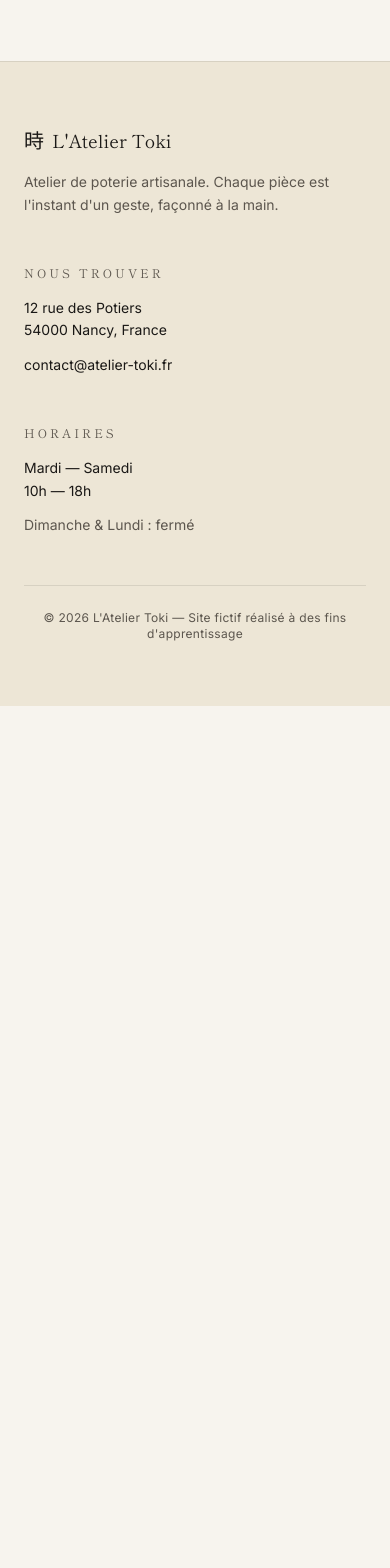
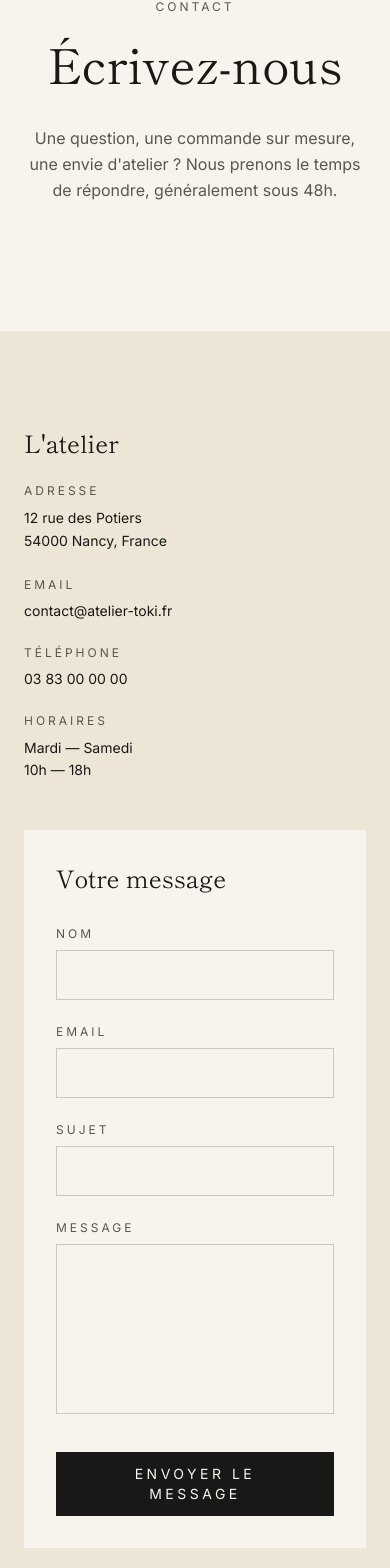
Before and after one commit to alexiszirnhelt-ai/atelier-toki, a React (Vite) app in the folder frontend/: page /contact in a window 390 px wide. Shown: the part 320-1888 px from the top of the page. Before the commit the page ends 1026 px from the top, so only its background shows below. Built offline with nearby package versions, Linux system fonts and the light colour scheme.

Commit message:
feat: page Contact avec formulaire React contrôlé et validation

```diff
--- a/frontend/src/pages/Contact.jsx
+++ b/frontend/src/pages/Contact.jsx
@@ -1,9 +1,282 @@
+import { useState } from "react";
+
 function Contact() {
+  // État du formulaire : un objet avec les 4 champs
+  const [formData, setFormData] = useState({
+    name: "",
+    email: "",
+    subject: "",
+    message: "",
+  });
+
+  // État pour savoir si le formulaire a été soumis avec succès
+  const [submitted, setSubmitted] = useState(false);
+
+  // État pour stocker les erreurs de validation
+  const [errors, setErrors] = useState({});
+
+  // Met à jour le state quand un champ change
+  function handleChange(event) {
+    const { name, value } = event.target;
+    setFormData((previousData) => ({
+      ...previousData,
+      [name]: value,
+    }));
+
+    // Si on corrige une erreur, on l'efface
+    if (errors[name]) {
+      setErrors((previousErrors) => ({
+        ...previousErrors,
+        [name]: null,
+      }));
+    }
+  }
+
+  // Valide le formulaire et retourne un objet d'erreurs
+  function validate() {
+    const newErrors = {};
+
+    if (!formData.name.trim()) {
+      newErrors.name = "Veuillez indiquer votre nom.";
+    }
+
+    if (!formData.email.trim()) {
+      newErrors.email = "Veuillez indiquer votre email.";
+    } else if (!/^[^\s@]+@[^\s@]+\.[^\s@]+$/.test(formData.email)) {
+      newErrors.email = "Cet email ne semble pas valide.";
+    }
+
+    if (!formData.subject.trim()) {
+      newErrors.subject = "Veuillez préciser un sujet.";
+    }
+
+    if (!formData.message.trim()) {
+      newErrors.message = "Le message est vide.";
+    } else if (formData.message.trim().length < 10) {
+      newErrors.message =
+        "Le message est un peu court (10 caractères minimum).";
+    }
+
+    return newErrors;
+  }
+
+  // Gère la soumission du formulaire
+  function handleSubmit(event) {
+    event.preventDefault(); // empêche le rechargement de la page
+
+    const newErrors = validate();
+
+    if (Object.keys(newErrors).length > 0) {
+      setErrors(newErrors);
+      return;
+    }
+
+    // TODO: envoyer au backend (branche feat/api-contact à venir)
+    console.log("Formulaire envoyé :", formData);
+
+    setSubmitted(true);
+    setFormData({ name: "", email: "", subject: "", message: "" });
+  }
+
   return (
-    <div className="max-w-6xl mx-auto px-6 py-20">
-      <h1 className="text-5xl text-ink mb-6">Contact</h1>
-      <p className="text-lg text-ink-soft">Une question ? Écrivez-nous.</p>
-    </div>
+    <>
+      {/* HERO */}
+      <section className="bg-paper py-32 px-6">
+        <div className="max-w-3xl mx-auto text-center">
+          <span className="font-jp text-4xl text-ink-soft block mb-6">文</span>
+          <span className="text-xs uppercase tracking-widest text-ink-soft">
+            Contact
+          </span>
+          <h1 className="font-serif text-5xl md:text-6xl text-ink mt-4 leading-tight">
+            Écrivez-nous
+          </h1>
+          <p className="text-ink-soft leading-relaxed mt-8 max-w-xl mx-auto">
+            Une question, une commande sur mesure, une envie d'atelier ? Nous
+            prenons le temps de répondre, généralement sous 48h.
+          </p>
+        </div>
+      </section>
+
+      {/* FORMULAIRE + INFOS */}
+      <section className="bg-sand py-24 px-6">
+        <div className="max-w-5xl mx-auto grid md:grid-cols-3 gap-12">
+          {/* COLONNE GAUCHE : INFOS */}
+          <div className="md:col-span-1">
+            <h2 className="font-serif text-2xl text-ink mb-6">L'atelier</h2>
+
+            <div className="space-y-6 text-sm">
+              <div>
+                <p className="text-xs uppercase tracking-widest text-ink-soft mb-2">
+                  Adresse
+                </p>
+                <p className="text-ink leading-relaxed">
+                  12 rue des Potiers
+                  <br />
+                  54000 Nancy, France
+                </p>
+              </div>
+
+              <div>
+                <p className="text-xs uppercase tracking-widest text-ink-soft mb-2">
+                  Email
+                </p>
+                <p className="text-ink">contact@atelier-toki.fr</p>
+              </div>
+
+              <div>
+                <p className="text-xs uppercase tracking-widest text-ink-soft mb-2">
+                  Téléphone
+                </p>
+                <p className="text-ink">03 83 00 00 00</p>
+              </div>
+
+              <div>
+                <p className="text-xs uppercase tracking-widest text-ink-soft mb-2">
+                  Horaires
+                </p>
+                <p className="text-ink leading-relaxed">
+                  Mardi — Samedi
+                  <br />
+                  10h — 18h
+                </p>
+              </div>
+            </div>
+          </div>
+
+          {/* COLONNE DROITE : FORMULAIRE */}
+          <div className="md:col-span-2 bg-paper p-8 md:p-12">
+            {submitted ? (
+              // Message de confirmation
+              <div className="text-center py-12">
+                <span className="font-jp text-5xl text-clay block mb-6">
+                  心
+                </span>
+                <h2 className="font-serif text-3xl text-ink mb-4">
+                  Message bien reçu
+                </h2>
+                <p className="text-ink-soft leading-relaxed mb-8">
+                  Merci de nous avoir écrit. Nous revenons vers vous très
+                  bientôt.
+                </p>
+                <button
+                  onClick={() => setSubmitted(false)}
+                  className="text-sm uppercase tracking-widest text-ink border-b border-ink pb-1 hover:text-clay hover:border-clay transition-colors"
+                >
+                  Écrire un autre message
+                </button>
+              </div>
+            ) : (
+              // Formulaire
+              <form onSubmit={handleSubmit} noValidate>
+                <h2 className="font-serif text-2xl text-ink mb-8">
+                  Votre message
+                </h2>
+
+                {/* Nom */}
+                <div className="mb-6">
+                  <label
+                    htmlFor="name"
+                    className="block text-xs uppercase tracking-widest text-ink-soft mb-2"
+                  >
+                    Nom
+                  </label>
+                  <input
+                    type="text"
+                    id="name"
+                    name="name"
+                    value={formData.name}
+                    onChange={handleChange}
+                    className={`w-full px-4 py-3 bg-paper border text-ink focus:outline-none focus:border-ink transition-colors ${
+                      errors.name ? "border-clay" : "border-ink/20"
+                    }`}
+                  />
+                  {errors.name && (
+                    <p className="text-clay text-sm mt-2">{errors.name}</p>
+                  )}
+                </div>
+
+                {/* Email */}
+                <div className="mb-6">
+                  <label
+                    htmlFor="email"
+                    className="block text-xs uppercase tracking-widest text-ink-soft mb-2"
+                  >
+                    Email
+                  </label>
+                  <input
+                    type="email"
+                    id="email"
+                    name="email"
+                    value={formData.email}
+                    onChange={handleChange}
+                    className={`w-full px-4 py-3 bg-paper border text-ink focus:outline-none focus:border-ink transition-colors ${
+                      errors.email ? "border-clay" : "border-ink/20"
+                    }`}
+                  />
+                  {errors.email && (
+                    <p className="text-clay text-sm mt-2">{errors.email}</p>
+                  )}
+                </div>
+
+                {/* Sujet */}
+                <div className="mb-6">
+                  <label
+                    htmlFor="subject"
+                    className="block text-xs uppercase tracking-widest text-ink-soft mb-2"
+                  >
+                    Sujet
+                  </label>
+                  <input
+                    type="text"
+                    id="subject"
+                    name="subject"
+                    value={formData.subject}
+                    onChange={handleChange}
+                    className={`w-full px-4 py-3 bg-paper border text-ink focus:outline-none focus:border-ink transition-colors ${
+                      errors.subject ? "border-clay" : "border-ink/20"
+                    }`}
+                  />
+                  {errors.subject && (
+                    <p className="text-clay text-sm mt-2">{errors.subject}</p>
+                  )}
+                </div>
+
+                {/* Message */}
+                <div className="mb-8">
+                  <label
+                    htmlFor="message"
+                    className="block text-xs uppercase tracking-widest text-ink-soft mb-2"
+                  >
+                    Message
+                  </label>
+                  <textarea
+                    id="message"
+                    name="message"
+                    rows={6}
+                    value={formData.message}
+                    onChange={handleChange}
+                    className={`w-full px-4 py-3 bg-paper border text-ink focus:outline-none focus:border-ink transition-colors resize-none ${
+                      errors.message ? "border-clay" : "border-ink/20"
+                    }`}
+                  />
+                  {errors.message && (
+                    <p className="text-clay text-sm mt-2">{errors.message}</p>
+                  )}
+                </div>
+
+                {/* Bouton */}
+                <button
+                  type="submit"
+                  className="w-full px-8 py-3 bg-ink text-paper text-sm uppercase tracking-widest hover:bg-clay transition-colors"
+                >
+                  Envoyer le message
+                </button>
+              </form>
+            )}
+          </div>
+        </div>
+      </section>
+    </>
   );
 }
 
```
